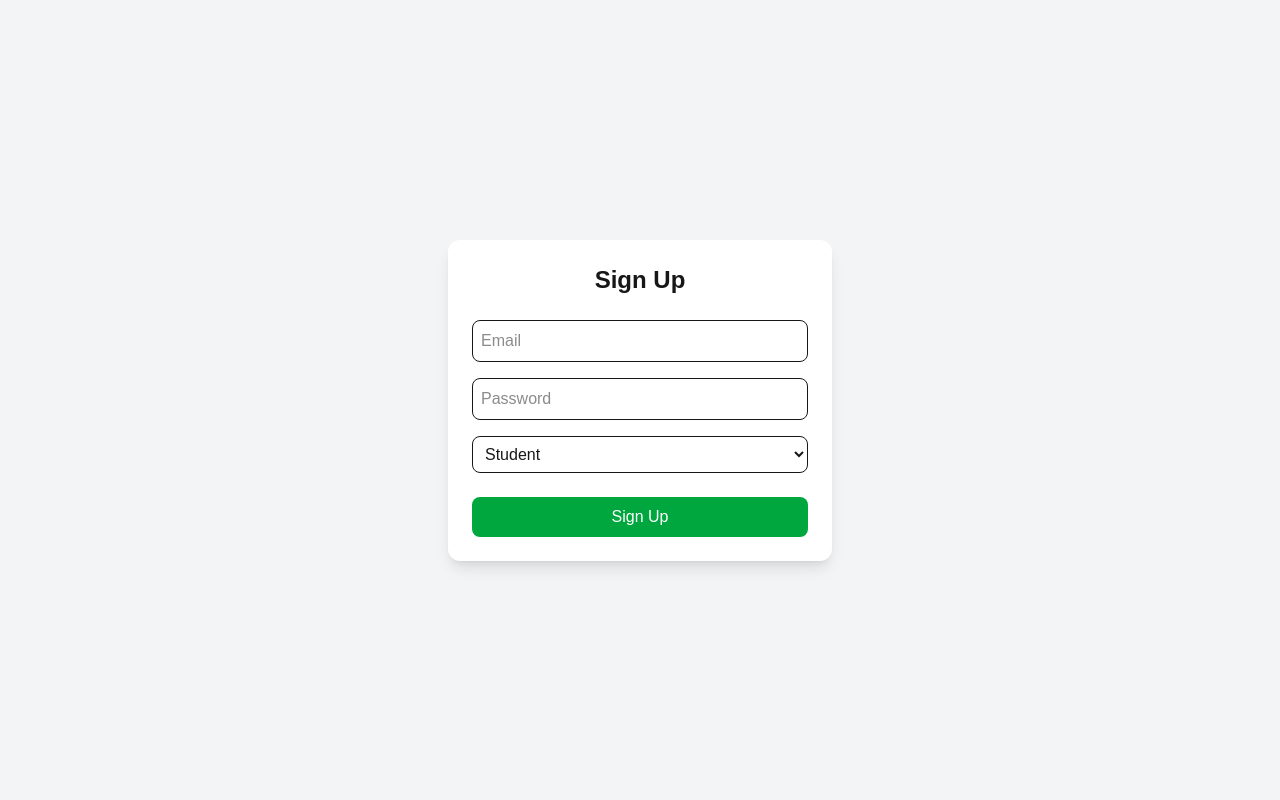
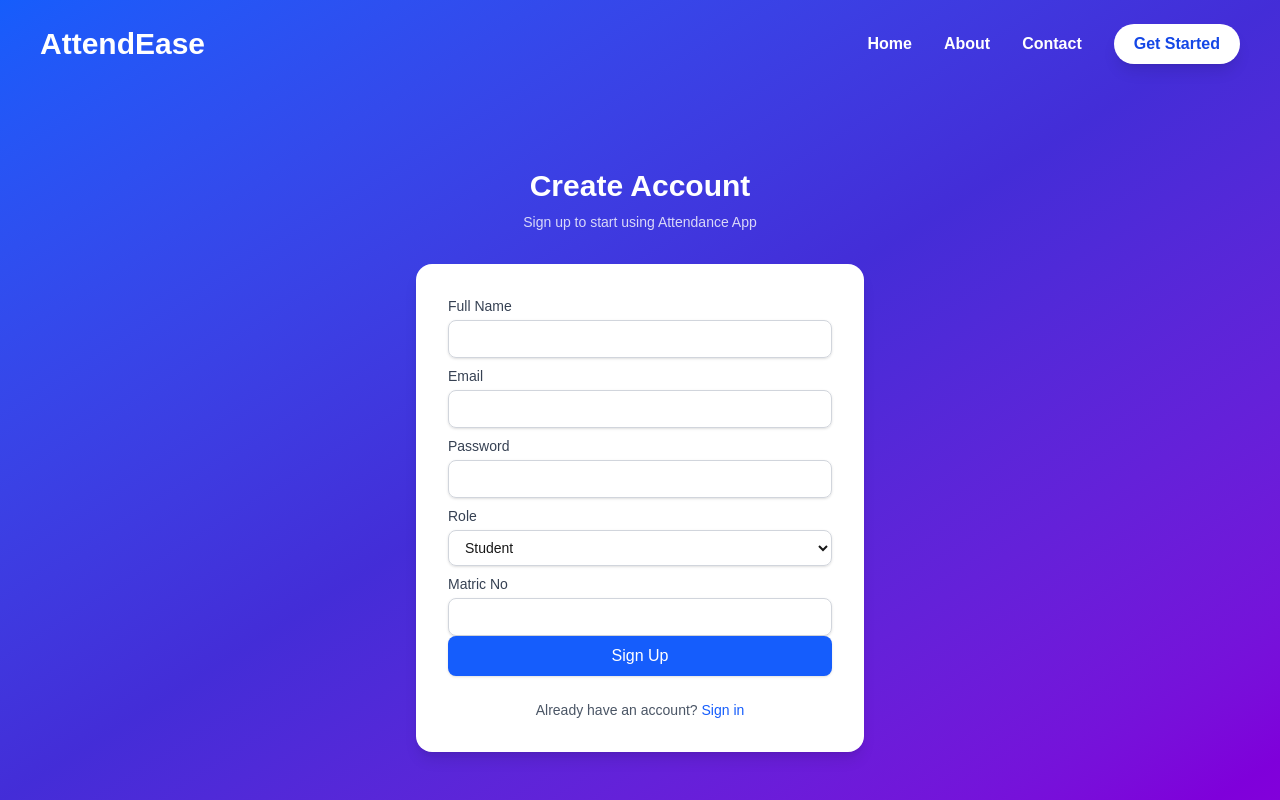
Before and after one commit to Stackarius/attendance_app, a Next.js app: page /auth/signup in a window 1280 px wide. Built offline with nearby package versions, Linux system fonts and the light colour scheme; no server answers.

Commit message:
fix: setup signup via api and login

```diff
--- a/app/auth/signup/page.jsx
+++ b/app/auth/signup/page.jsx
@@ -1,79 +1,188 @@
 "use client";
+
 import { useState } from "react";
 import { useRouter } from "next/navigation";
-import supabase from "@/lib/supabaseClient";
-
+import Link from "next/link";
+import Header from "@/component/Header";
 
 export default function SignupPage() {
-    const [email, setEmail] = useState("");
-    const [password, setPassword] = useState("");
-    const [role, setRole] = useState("student");
+    const router = useRouter();
+    const [form, setForm] = useState({
+        full_name: "",
+        email: "",
+        password: "",
+        role: "student",
+        matric_no: "",
+        staff_no: "",
+    });
     const [loading, setLoading] = useState(false);
-    const router = useRouter();
+    const [error, setError] = useState("");
 
-    const handleSignup = async (e) => {
+    const handleChange = (e) => {
+        const { name, value } = e.target;
+        setForm((prev) => ({ ...prev, [name]: value }));
+    };
+
+    const handleSubmit = async (e) => {
         e.preventDefault();
+        setError("");
         setLoading(true);
 
-        const { data, error } = await supabase.auth.signUp({
-            email,
-            password,
-            options: { data: { role } },
+        try {
+            const res = await fetch("/api/auth/signup", {
+                method: "POST",
+                headers: { "Content-Type": "application/json" },
+                body: JSON.stringify(form),
             });
 
-        if (error) {
-            alert(error.message);
+            const data = await res.json();
+            if (!res.ok) throw new Error(data.error || "Signup failed");
+
+            router.push(data.redirect);
+        } catch (err) {
+            setError(err.message);
+        } finally {
             setLoading(false);
-            return;
         }
-
-        router.push("/auth/login");
     };
 
     return (
-        <div className="flex h-screen items-center justify-center bg-gray-100">
-            <form
-                onSubmit={handleSignup}
-                className="w-full max-w-sm p-6 bg-white shadow-lg rounded-xl"
-            >
-                <h2 className="text-2xl font-bold text-center mb-6">Sign Up</h2>
+        <div className="flex min-h-screen items-center justify-center px-4 bg-gray-100 bg-gradient-to-br from-blue-600 via-indigo-700 to-purple-700">
+            <div className="w-full max-w-md space-y-8">
+                <Header />
+                {/* Header */}
+                <div className="text-center pt-30">
+                    <h1 className="text-3xl font-bold text-white">Create Account</h1>
+                    <p className="mt-2 text-sm text-white/80">
+                        Sign up to start using Attendance App
+                    </p>
+                </div>
 
+                {/* Signup Card */}
+                <div className="rounded-2xl bg-white p-8 shadow-lg">
+                    <form onSubmit={handleSubmit} className="max-w-md">
+                        {/* Full Name */}
+                        <div className="grid grid-cols-1 gap-2">
+                            <div>
+                                <label className="block text-sm font-medium text-gray-700">
+                                    Full Name
+                                </label>
+                                <input
+                                    type="text"
+                                    name="full_name"
+                                    value={form.full_name}
+                                    onChange={handleChange}
+                                    className="mt-1 w-full rounded-lg border border-gray-300 px-3 py-2 shadow-sm focus:border-blue-500 focus:ring focus:ring-blue-200 sm:text-sm"
+                                />
+                            </div>
+
+                            {/* Email */}
+                            <div>
+                                <label className="block text-sm font-medium text-gray-700">
+                                    Email
+                                </label>
                                 <input
                                     type="email"
-                    placeholder="Email"
-                    value={email}
-                    onChange={(e) => setEmail(e.target.value)}
-                    className="w-full p-2 mb-4 border rounded-lg"
+                                    name="email"
                                     required
+                                    value={form.email}
+                                    onChange={handleChange}
+                                    className="mt-1 w-full rounded-lg border border-gray-300 px-3 py-2 shadow-sm focus:border-blue-500 focus:ring focus:ring-blue-200 sm:text-sm"
                                 />
+                            </div>
 
+                            {/* Password */}
+                            <div>
+                                <label className="block text-sm font-medium text-gray-700">
+                                    Password
+                                </label>
                                 <input
                                     type="password"
-                    placeholder="Password"
-                    value={password}
-                    onChange={(e) => setPassword(e.target.value)}
-                    className="w-full p-2 mb-4 border rounded-lg"
+                                    name="password"
                                     required
+                                    value={form.password}
+                                    onChange={handleChange}
+                                    className="mt-1 w-full rounded-lg border border-gray-300 px-3 py-2 shadow-sm focus:border-blue-500 focus:ring focus:ring-blue-200 sm:text-sm"
                                 />
+                            </div>
 
+                            {/* Role */}
+                            <div>
+                                <label className="block text-sm font-medium text-gray-700">
+                                    Role
+                                </label>
                                 <select
-                    value={role}
-                    onChange={(e) => setRole(e.target.value)}
-                    className="w-full p-2 mb-6 border rounded-lg"
+                                    name="role"
+                                    value={form.role}
+                                    onChange={handleChange}
+                                    className="mt-1 w-full rounded-lg border border-gray-300 px-3 py-2 shadow-sm focus:border-blue-500 focus:ring focus:ring-blue-200 sm:text-sm"
                                 >
                                     <option value="student">Student</option>
                                     <option value="lecturer">Lecturer</option>
-                    <option value="admin">Admin</option>
                                 </select>
+                            </div>
 
+                            {/* Conditional Inputs */}
+                            {form.role === "student" && (
+                                <div>
+                                    <label className="block text-sm font-medium text-gray-700">
+                                        Matric No
+                                    </label>
+                                    <input
+                                        type="text"
+                                        name="matric_no"
+                                        value={form.matric_no}
+                                        onChange={handleChange}
+                                        className="mt-1 w-full rounded-lg border border-gray-300 px-3 py-2 shadow-sm focus:border-blue-500 focus:ring focus:ring-blue-200 sm:text-sm"
+                                    />
+                                </div>
+                            )}
+                            {form.role === "lecturer" && (
+                                <div>
+                                    <label className="block text-sm font-medium text-gray-700">
+                                        Staff No
+                                    </label>
+                                    <input
+                                        type="text"
+                                        name="staff_no"
+                                        value={form.staff_no}
+                                        onChange={handleChange}
+                                        className="mt-1 w-full rounded-lg border border-gray-300 px-3 py-2 shadow-sm focus:border-blue-500 focus:ring focus:ring-blue-200 sm:text-sm"
+                                    />
+                                </div>
+                            )}
+                       </div>
+
+                        {/* Error */}
+                        {error && (
+                            <div className="rounded-md bg-red-50 p-2 text-sm text-red-600">
+                                {error}
+                            </div>
+                        )}
+
+                        {/* Submit */}
                         <button
                             type="submit"
-                    className="w-full p-2 bg-green-600 text-white rounded-lg"
                             disabled={loading}
+                            className="w-full rounded-lg bg-blue-600 px-4 py-2 text-white font-medium shadow hover:bg-blue-700 focus:outline-none focus:ring-2 focus:ring-blue-400 disabled:opacity-50"
                         >
-                    {loading ? "Signing up..." : "Sign Up"}
+                            {loading ? "Creating account..." : "Sign Up"}
                         </button>
                     </form>
+
+                    {/* Link to login */}
+                    <p className="mt-6 text-center text-sm text-gray-600">
+                        Already have an account?{" "}
+                        <Link
+                            href="/auth/login"
+                            className="font-medium text-blue-600 hover:text-blue-700"
+                        >
+                            Sign in
+                        </Link>
+                    </p>
+                </div>
+
+            </div>
         </div>
     );
 }
```
Also changed, not shown: app/auth/login/page.jsx (+35 -6 lines). Lines whose indentation alone changed are shown as unchanged.
